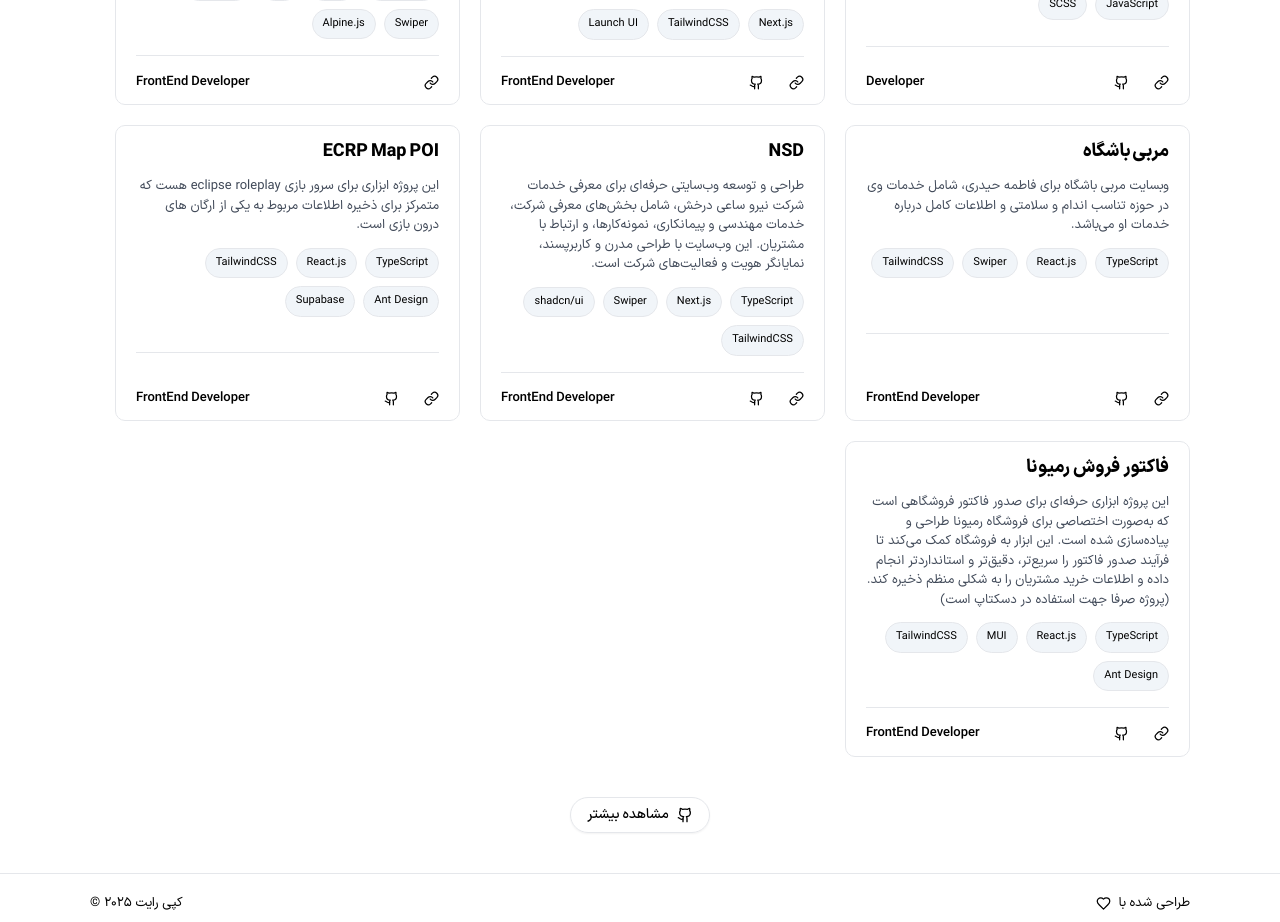
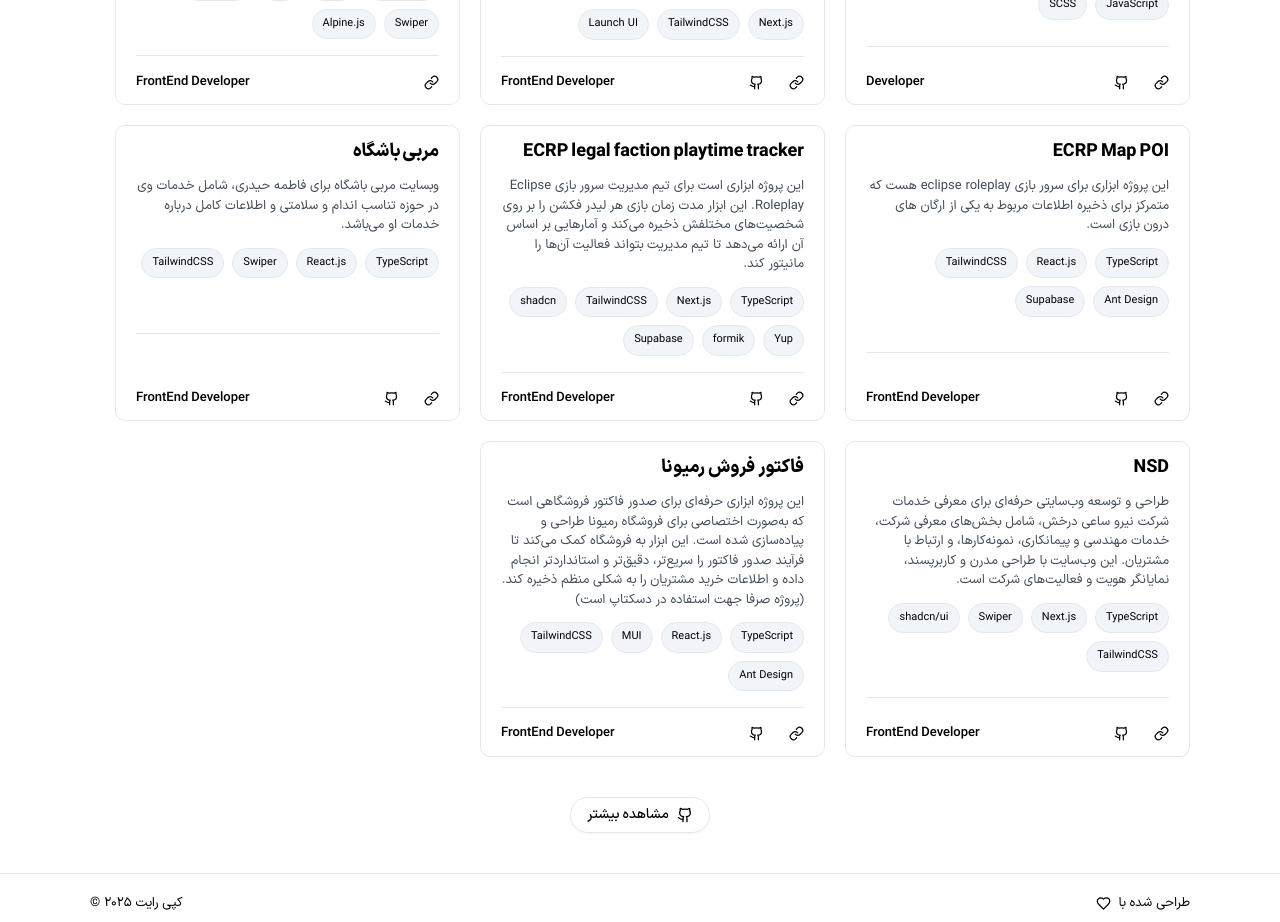
Before and after one commit to dofxo/dofxo.ir, a React (Vite) app: page / in a window 1280 px wide. Shown: the part 1400-2322 px from the top of the page. Built offline with nearby package versions, Linux system fonts and the light colour scheme; no server answers.

Commit message:
feat: add a new project

```diff
--- a/src/data/projects.ts
+++ b/src/data/projects.ts
@@ -44,6 +44,35 @@ export const projects: projectsType = [
 	},
 	{
 		title: {
+			fa: "ECRP Map POI",
+			en: "ECRP Map POI",
+		},
+		websiteLink: "https://dofxo.github.io/ecrp-map-poi/",
+		sourceCode: "https://github.com/dofxo/ecrp-map-poi",
+		role: "FrontEnd Developer",
+		description: {
+			fa: `این پروژه ابزاری برای سرور بازی eclipse roleplay هست که متمرکز برای ذخیره اطلاعات مربوط به یکی از ارگان های درون بازی است.`,
+			en: `This project is a tool for the Eclipse Roleplay game server, focused on storing data related to one of the in-game organizations.
+`,
+		},
+		skills: ["TypeScript", "React.js", "TailwindCSS", "Ant Design", "Supabase"],
+	},
+	{
+		title: {
+			fa: "ECRP legal faction playtime tracker",
+			en: "ECRP Map POI",
+		},
+		websiteLink: "https://activity.legalfactions.com/",
+		sourceCode: "https://github.com/dofxo/ecrp-lfm",
+		role: "FrontEnd Developer",
+		description: {
+			fa: `این پروژه ابزاری است برای تیم مدیریت  سرور بازی Eclipse Roleplay. این ابزار مدت زمان بازی هر لیدر  فکشن را بر روی شخصیت‌های مختلفش ذخیره می‌کند و آمارهایی بر اساس آن ارائه می‌دهد تا تیم مدیریت بتواند فعالیت آن‌ها را  مانیتور کند.`,
+			en: `This project is a tool designed for the Faction Management Team of the Eclipse Roleplay game server. It tracks each faction leader’s playtime on their individual game characters and provides statistics based on that playtime, helping the Legal Management Team monitor their activity.`,
+		},
+		skills: ["TypeScript", "Next.js", "TailwindCSS", "shadcn", "Yup", "formik", "Supabase"],
+	},
+	{
+		title: {
 			fa: "مربی باشگاه",
 			en: "Gym Trainer",
 		},
@@ -72,21 +101,6 @@ export const projects: projectsType = [
 	},
 	{
 		title: {
-			fa: "ECRP Map POI",
-			en: "ECRP Map POI",
-		},
-		websiteLink: "https://dofxo.github.io/ecrp-map-poi/",
-		sourceCode: "https://github.com/dofxo/ecrp-map-poi",
-		role: "FrontEnd Developer",
-		description: {
-			fa: `این پروژه ابزاری برای سرور بازی eclipse roleplay هست که متمرکز برای ذخیره اطلاعات مربوط به یکی از ارگان های درون بازی است.`,
-			en: `This project is a tool for the Eclipse Roleplay game server, focused on storing data related to one of the in-game organizations.
-`,
-		},
-		skills: ["TypeScript", "React.js", "TailwindCSS", "Ant Design", "Supabase"],
-	},
-	{
-		title: {
 			fa: "فاکتور فروش رمیونا",
 			en: "Remiona Invoice",
 		},
```
